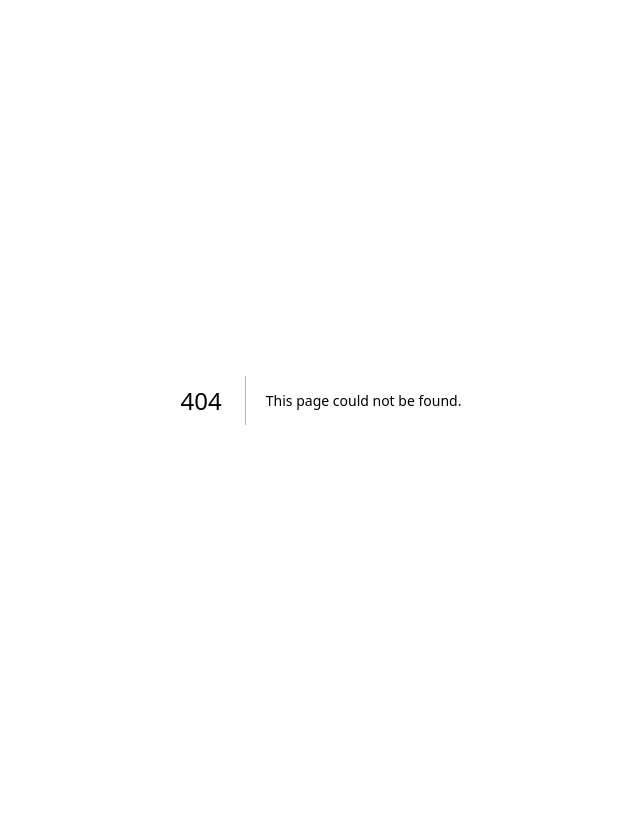
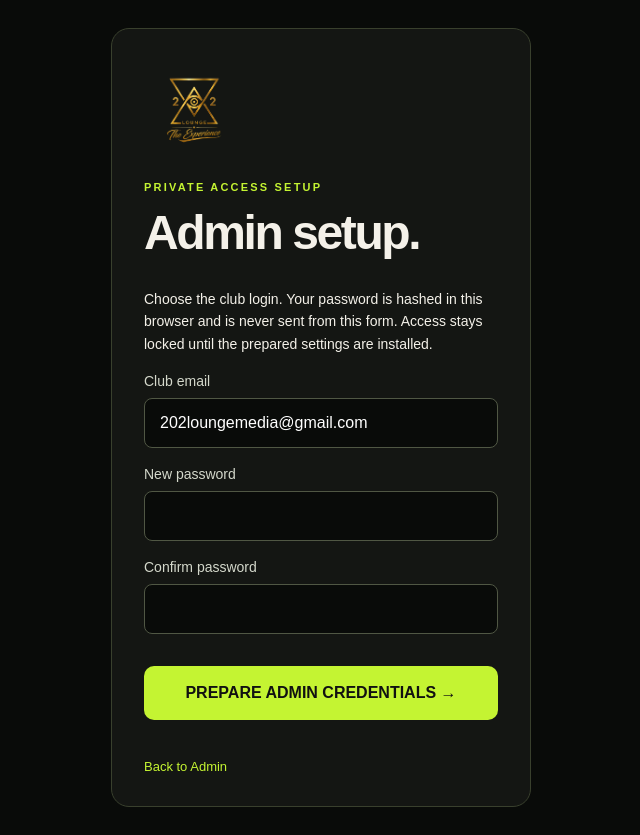
Before and after one commit to web2printusa-dev/bfp-venue-intelligence, a Next.js app: page /admin/prepare in a window 1280 px wide. Before the commit this address had no page. Shown: the whole page, without its empty margins (319-959 px from the left). Before the commit the page ends 800 px from the top, so only its background shows below. Built offline with nearby package versions, Linux system fonts and the light colour scheme; a web font is replaced by a local one.

Commit message:
Add local-only password preparation without transmitting plaintext credentials

```diff
--- /dev/null
+++ b/app/admin/prepare/page.tsx
@@ -0,0 +1,31 @@
+'use client';
+import {useState} from 'react';
+import '../admin.css';
+export default function PrepareAdmin(){
+ const [prepared,setPrepared]=useState<{email:string;hash:string;secret:string}|null>(null);
+ const [busy,setBusy]=useState(false),[error,setError]=useState('');
+ const hex=(bytes:Uint8Array)=>Array.from(bytes,b=>b.toString(16).padStart(2,'0')).join('');
+ return <main className="clubAdmin"><section><img src="/202/logo.webp" alt="202 Lounge"/><p className="adminEyebrow">PRIVATE ACCESS SETUP</p><h1>Admin setup.</h1>
+ <p style={{fontSize:14,lineHeight:1.6}}>Choose the club login. Your password is hashed in this browser and is never sent from this form. Access stays locked until the prepared settings are installed.</p>
+ {!prepared?<form onSubmit={async e=>{
+ e.preventDefault();if(busy)return;setError('');const form=e.currentTarget,data=new FormData(form);
+ const email=String(data.get('email')||'').trim().toLowerCase(),password=String(data.get('password')||''),confirm=String(data.get('confirm')||'');
+ if(password!==confirm){setError('Passwords do not match.');return;}if(password.length<16){setError('Use at least 16 characters.');return;}
+ setBusy(true);try{
+ const salt=crypto.getRandomValues(new Uint8Array(16));
+ const key=await crypto.subtle.importKey('raw',new TextEncoder().encode(password),'PBKDF2',false,['deriveBits']);
+ const derived=await crypto.subtle.deriveBits({name:'PBKDF2',salt,iterations:600000,hash:'SHA-256'},key,256);
+ const secret=hex(crypto.getRandomValues(new Uint8Array(32)));form.reset();
+ setPrepared({email,hash:hex(salt)+':'+hex(new Uint8Array(derived)),secret});
+ }catch{setError('Unable to prepare credentials. Please try again.');}finally{setBusy(false);}
+ }}>
+ <label>Club email<input type="email" name="email" autoComplete="username" required defaultValue="202loungemedia@gmail.com"/></label>
+ <label>New password<input type="password" name="password" autoComplete="new-password" minLength={16} maxLength={256} required/></label>
+ <label>Confirm password<input type="password" name="confirm" autoComplete="new-password" minLength={16} maxLength={256} required/></label>
+ {error&&<p role="alert">{error}</p>}<button type="submit" disabled={busy}>{busy?'PREPARING…':'PREPARE ADMIN CREDENTIALS →'}</button>
+ </form>:<div><p role="status">Credentials prepared. Leave this page open so the secure settings can be installed.</p>
+ <label>ADMIN_EMAIL<input readOnly id="prepared-email" value={prepared.email}/></label>
+ <label>ADMIN_PASSWORD_HASH<input readOnly id="prepared-hash" type="password" value={prepared.hash}/></label>
+ <label>AUTH_SECRET<input readOnly id="prepared-secret" type="password" value={prepared.secret}/></label>
+ </div>}<a className="adminBack" href="/admin">Back to Admin</a></section></main>;
+}
```
